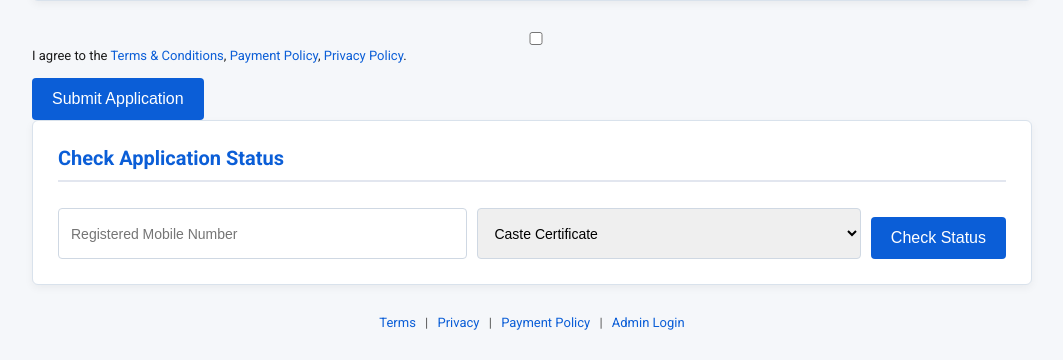
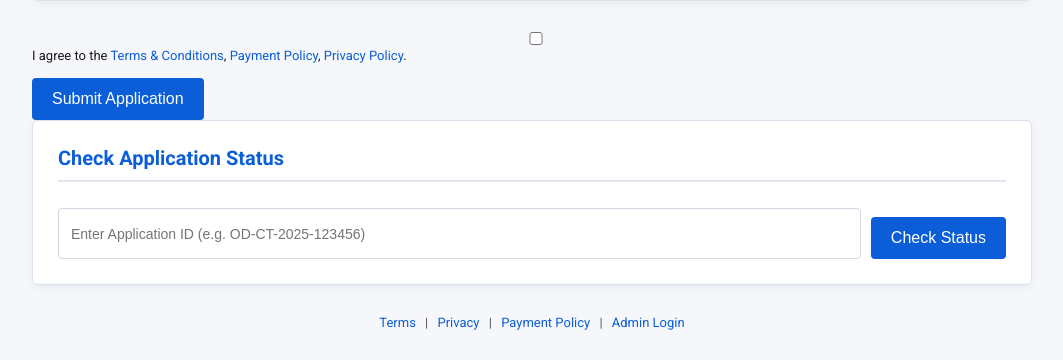
Before and after one commit to Aditya1234AD/certificate-app, a Flask app: page / in a window 1280 px wide. Shown: the part 1113-1473 px from the top of the page, without its empty margins (108-1171 px from the left). Run offline with Flask 3, Linux system fonts and the light colour scheme.

Commit message:
Update index.html

```diff
--- a/templates/index.html
+++ b/templates/index.html
@@ -243,13 +243,13 @@ button:hover {
 <!-- STATUS CHECK -->
 <div class="box">
     <h3>Check Application Status</h3>
+
     <form class="status-form" action="/check-status" method="POST">
-        <input type="tel" name="mobile" placeholder="Registered Mobile Number" required>
-        <select name="cert_type" required>
-            <option>Caste Certificate</option>
-            <option>Income Certificate</option>
-            <option>Resident Certificate</option>
-        </select>
+        <input type="text"
+               name="application_no"
+               placeholder="Enter Application ID (e.g. OD-CT-2025-123456)"
+               required>
+
         <button type="submit">Check Status</button>
     </form>
 </div>
```
